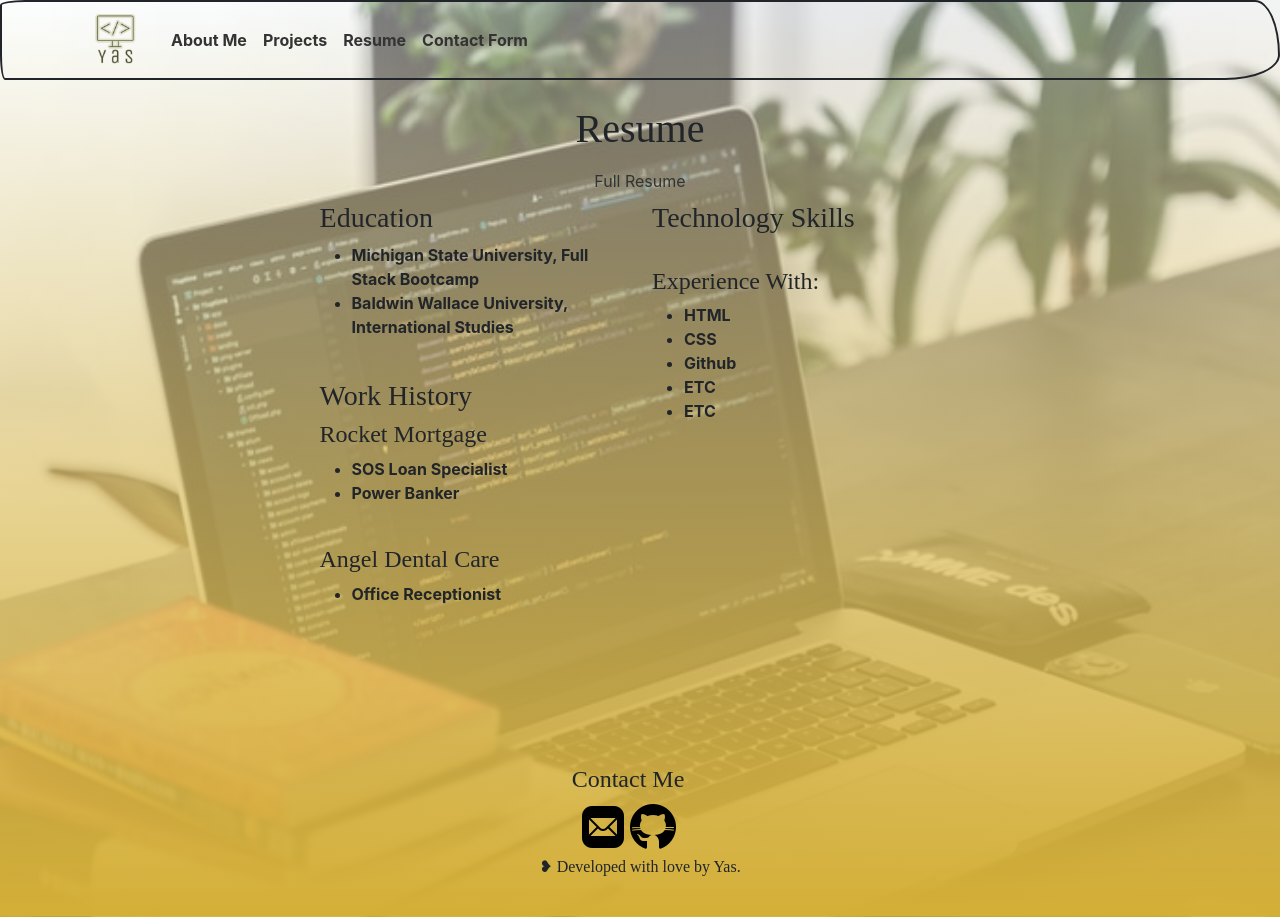
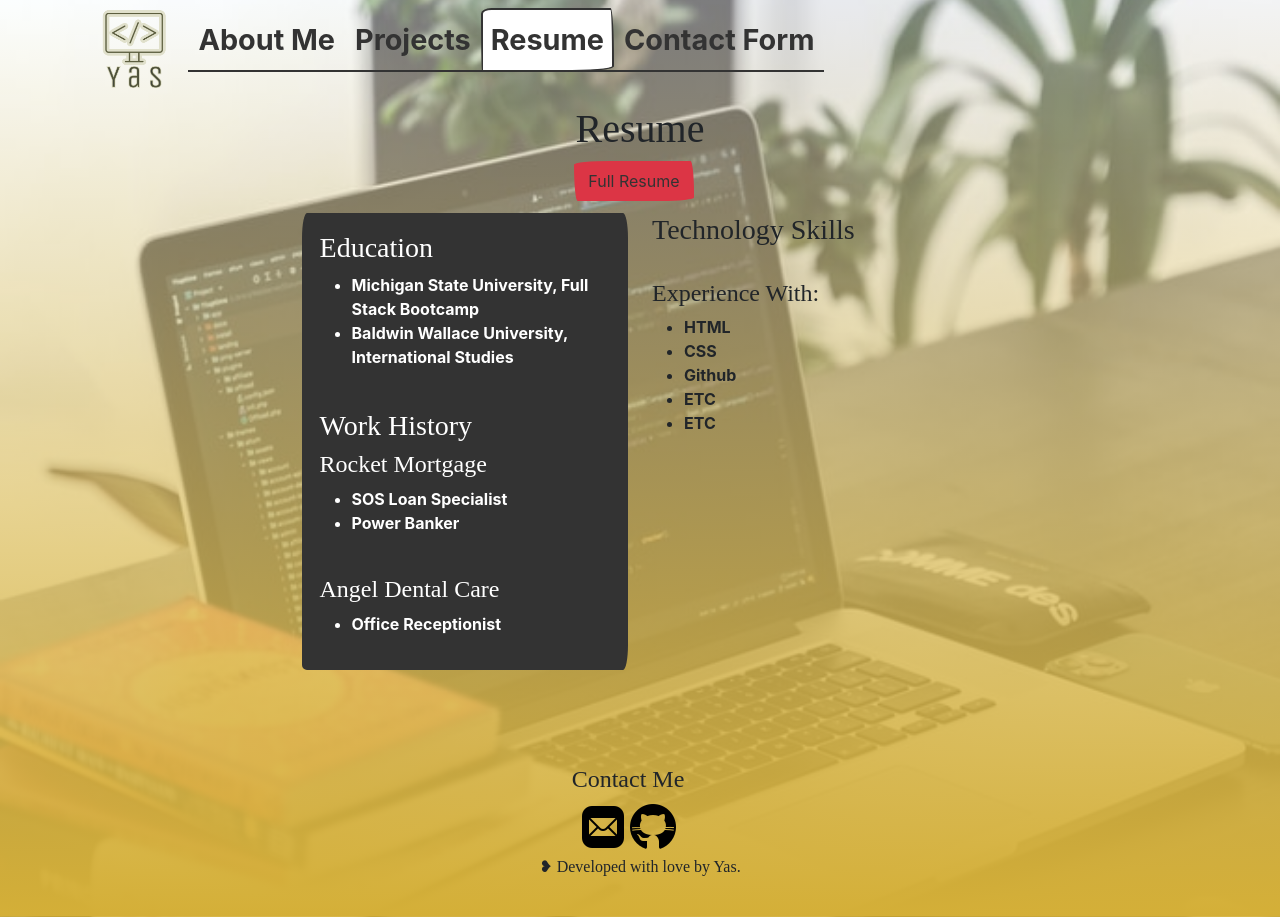
Before and after one commit to ysaad01/portfolio2.0, a React (Create React App) app: page /resume in a window 1280 px wide. Built offline with nearby package versions, Linux system fonts and the light colour scheme; a web font is replaced by a local one.

Commit message:
edited stying for nav, header components and resume and landing pages

```diff
--- a/src/components/Header.js
+++ b/src/components/Header.js
@@ -5,7 +5,13 @@
 
 const Header = () => {
   return (
-    <Navbar className="header-height" bg="bg-light" expand="lg" variant="light">
+    <div className="header-content">
+      <Navbar
+        className="header-height"
+        bg="bg-light"
+        expand="lg"
+        variant="light"
+      >
         <Container>
           <Navbar.Brand href="#home">
             <Link to="/">
@@ -22,6 +28,7 @@
           </Navbar.Collapse>
         </Container>
       </Navbar>
+    </div>
   );
 };
 
--- a/src/components/Navigation.js
+++ b/src/components/Navigation.js
@@ -1,10 +1,13 @@
 import React from "react";
-import { Nav } from "react-bootstrap";
+import { Nav, Row } from "react-bootstrap";
 import { NavLink } from "react-router-dom";
 
 const Navigation = () => {
   return (
-    <Nav className="me-auto">
+    <div className="nav-content">
+      <Row className="nav-row">
+        <Nav className="me-auto nav-bar ">
+          <ul className="nav nav-tabs">
             <Nav.Link as={NavLink} to="/about">
               About Me
             </Nav.Link>
@@ -17,7 +20,21 @@
             <Nav.Link as={NavLink} to="/contact">
               Contact Form
             </Nav.Link>
+          </ul>
         </Nav>
+      </Row>
+    </div>
+
+    //   <ul class="nav nav-tabs">
+    // <li class="nav-item">
+    //   <a class="nav-link active" data-bs-toggle="tab" href="#home">Home</a>
+    // </li>
+    // <li class="nav-item">
+    //   <a class="nav-link" data-bs-toggle="tab" href="#profile">Profile</a>
+    // </li>
+    // <li class="nav-item">
+    //   <a class="nav-link disabled" href="#">Disabled</a>
+    // </li>
   );
 };
 
--- a/src/index.css
+++ b/src/index.css
@@ -12,6 +12,13 @@
   box-sizing: border-box;
 }
 
+.App {
+  background: linear-gradient(rgba(255, 255, 255, 0.4), var(--yellow)),
+    url(../public/images/banner.jpeg);
+  background-size: cover;
+  background-position: center;
+  min-height: 100vh;
+}
 .page-container {
   display: flex;
   width: 100%;
@@ -19,6 +26,14 @@
   padding-top: 25px;
 }
 
+.landing-page-content {
+  width: 80%;
+  display: flex;
+  flex-direction: column;
+  align-items: center;
+  justify-content: center;
+  min-height: calc(100vh - 140px);
+}
 .page-content {
   width: 80%;
   display: flex;
@@ -27,21 +42,19 @@
   min-height: calc(100vh - 140px);
 }
 
+/* Header & Nav Styling */
+
+.yas-logo {
+  margin-top: 3vh;
+  height: 8vw;
+}
+
+.nav-row {
+  font-size: 2.25vw;
+}
 .about-me-content {
   width: 95%;
   min-height: calc(100vh - 140px);
-}
-
-.yas-logo {
-  height: 65px;
-}
-
-.App {
-  background: linear-gradient(rgba(255, 255, 255, 0.4), var(--yellow)),
-    url(../public/images/banner.jpeg);
-  background-size: cover;
-  background-position: center;
-  min-height: 100vh;
 }
 
 /* Banner styling */
@@ -62,12 +75,21 @@
   height: 80px;
 }
 
+/* About Me page styling */
+
 .yas-img {
   width: 29%;
   min-width: 400px;
   border-radius: 11px;
 }
 
+/* Resume styling */
+.resume-pdf {
+  padding-bottom: 1.5vh;
+  font-weight: bolder;
+}
+
+/* Contact styling */
 .contact-info-row {
   padding-bottom: 5px;
 }
--- a/src/pages/Landing.js
+++ b/src/pages/Landing.js
@@ -2,7 +2,7 @@
 
 const Landing = () => {
   return (
-    <div className="page-content">
+    <div className="landing-page-content">
       <section class="banner-text">
         <h1>Well, hello there.</h1>
         <p> & Welcome To My Personal Portfolio</p>
--- a/src/pages/Resume.js
+++ b/src/pages/Resume.js
@@ -5,8 +5,10 @@
   return (
     <div className="page-content">
       <h1>Resume</h1>
+      <Row>
         <Nav className="resume-pdf">
           <Button
+            className="btn btn-danger"
             variant="link"
             href={`${process.env.PUBLIC_URL}/yas-resume.pdf`}
             target="_blank"
@@ -15,16 +17,19 @@
             Full Resume
           </Button>
         </Nav>
+      </Row>
 
-      <Row>
+      <Row className="resume-body">
         <Col>
-          <h3> Education </h3>
-          <ul>
+          <div class="card text-white bg-primary mb-3">
+            <div class="card-body">
+              <h3 class="card-title">Education</h3>
+              <ul className="card-text">
                 <li>Michigan State University, Full Stack Bootcamp</li>
                 <li>Baldwin Wallace University, International Studies</li>
               </ul>
               <br />
-          <h3>Work History</h3>
+              <h3 class="card-title">Work History</h3>
               <h4>Rocket Mortgage</h4>
               <ul>
                 <li>SOS Loan Specialist</li>
@@ -35,6 +40,8 @@
               <ul>
                 <li>Office Receptionist</li>
               </ul>
+            </div>
+          </div>
         </Col>
 
         <Col>
```
Also changed, not shown: src/bootstrap.min.css. Lines whose indentation alone changed are shown as unchanged.
